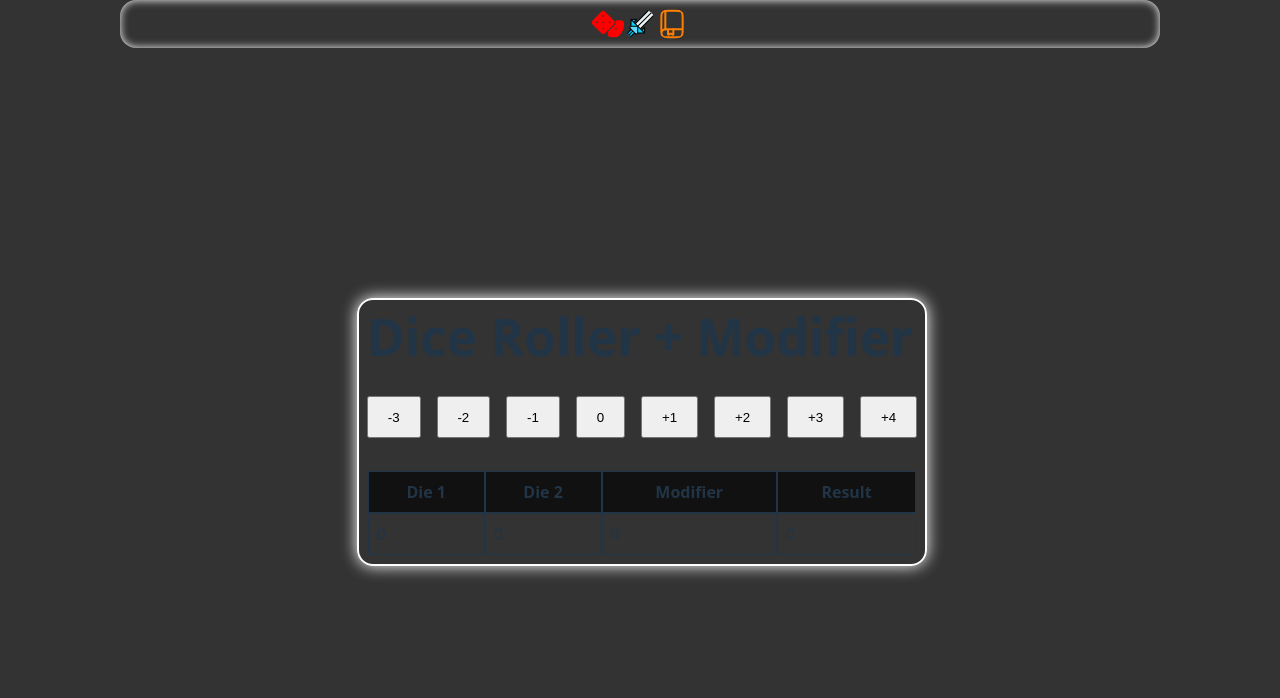
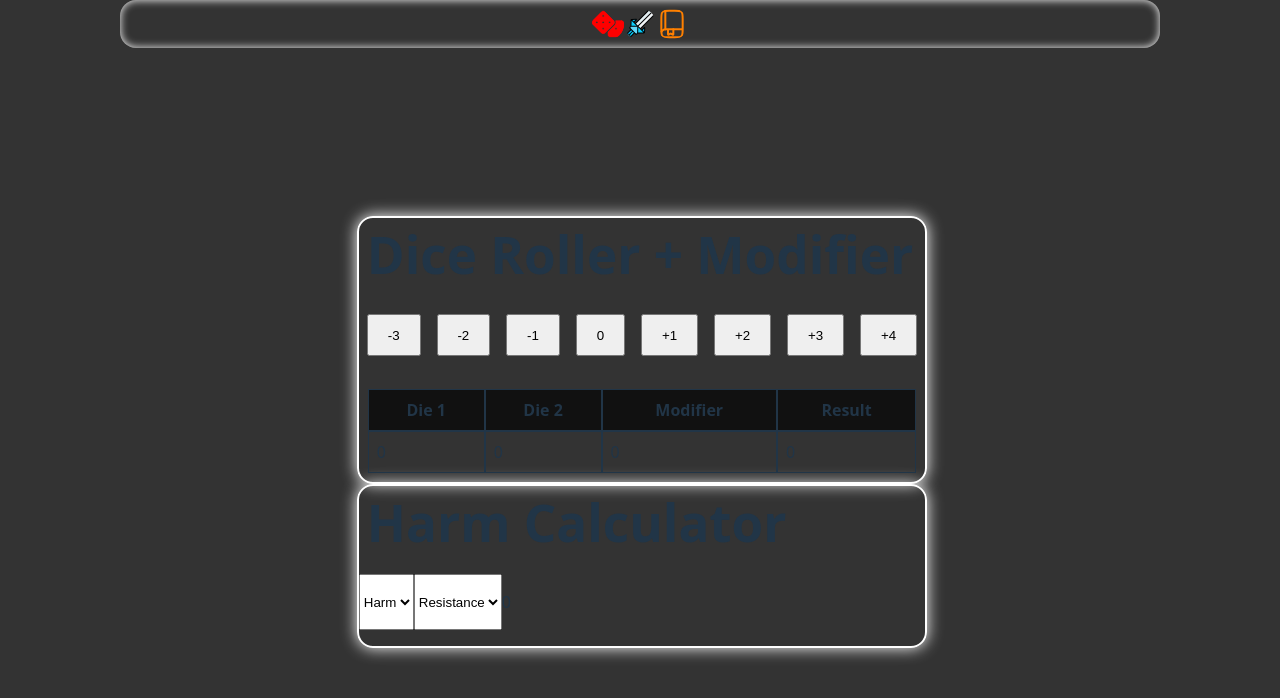
Before and after one commit to jauntyjocularjay/Apocalypse-World-MC-Utility, a React (Vite) app: page / in a window 1280 px wide. Shown: the top 698 px of the page. Built offline with nearby package versions, Linux system fonts and the light colour scheme.

Commit message:
Net harm works!

```diff
--- a/src/App.css
+++ b/src/App.css
@@ -98,3 +98,13 @@ th, td {
     outline: solid 1px;
     padding: 8px;
 }
+
+.harm-calculator-output {
+    display: flex;
+    flex: row;
+}
+
+.harm-selector .resistance-selector .net-harm-output {
+    flex-shrink: 1;
+    flex-grow: 1;
+}
--- a/src/App.tsx
+++ b/src/App.tsx
@@ -2,6 +2,7 @@ import { useState } from 'react'
 import './App.css'
 import DiceRoller from './Components/DiceRoller'
 import IconBar from './Components/Navigation'
+import NetHarmCalculator from './Components/NetHarm'
 
 function App() {
     const [_diceRollerVisisble, setDiceRollerVisisble] = useState(true)
@@ -20,6 +21,7 @@ function App() {
         <>
             <IconBar _toggleDiceRoller={toggleDiceRoller} _toggleNetHarm={toggleNetHarm} _toggleMoves={toggleMoves}/>
             <DiceRoller _visible={_diceRollerVisisble} />
+            <NetHarmCalculator />
         </>
     )
 }
--- a/src/Components/NetHarm/Option.tsx
+++ b/src/Components/NetHarm/Option.tsx
@@ -8,7 +8,7 @@ type Props = {
 
 const Option: React.FC<Props> = ({_value}) => {
   return (
-    <option value={_value} />
+    <option value={_value}>{_value}</option>
   )
 }
 
--- a/src/Components/NetHarm/SelectHarmValue.tsx
+++ b/src/Components/NetHarm/SelectHarmValue.tsx
@@ -3,17 +3,26 @@ import Option from "./Option"
 
 
 type Props = {
-    _defaultValue: string
+    _onChange: (harm: number) => void
 }
 
+const SelectHarmValue: React.FC<Props> = ({ _onChange }) => {
+    const options = [<Option key='harm' _value='Harm' />]
 
-const SelectHarmValue: React.FC<Props> = ({_defaultValue}) => {
+    function handleChange(event: React.ChangeEvent<HTMLSelectElement>) {
+        const value = parseInt(event.target.value)
+        _onChange(value)
+    }
 
-    const options = [
-        <Option value='Armor' />
-    ]
+    for (let i = 0; i <= 10; i++) {
+        options.push(<Option key={`resistance-${i}`} _value={`${i}`} />)
+    }
 
-    return <input type='select' defaultValue={_defaultValue}></input>
+    return (
+        <select className='harm-selector' defaultValue='Harm' onChange={handleChange}>
+            {options}
+        </select>
+    )
 }
 
 export default SelectHarmValue
--- /dev/null
+++ b/src/Components/NetHarm/SelectResistanceValue.tsx
@@ -0,0 +1,30 @@
+import Option from './Option'
+
+
+
+type Props = {
+    _onChange: (resistance: number) => void
+}
+
+const SelectArmorValue: React.FC<Props> = ({ _onChange }) => {
+    const options: React.JSX.Element[] = [
+        <Option key='resistance' _value='Resistance' />
+    ]
+
+    function handleChange(event: React.ChangeEvent<HTMLSelectElement>) {
+        const value = parseInt(event.target.value)
+        _onChange(value)
+    }
+
+    for (let i = 0; i <= 10; i++) {
+        options.push(<Option key={`resistance-${i}`} _value={`${i}`} />)
+    }
+
+    return (
+        <select className='resistance-selector' defaultValue='Resistance' onChange={handleChange}>
+            {options}
+        </select>
+    )
+}
+
+export default SelectArmorValue
--- a/src/Components/NetHarm/index.tsx
+++ b/src/Components/NetHarm/index.tsx
@@ -1,10 +1,34 @@
-import {useState} from 'react'
+import { useState } from 'react'
+import SelectHarmValue from './SelectHarmValue'
+import SelectResistanceValue from './SelectResistanceValue'
 
 const NetHarmCalculator = () => {
-  return (
-    <div>
-    </div>
-  )
+    const [harm, setHarm] = useState(0)
+    const [resistance, setResistance] = useState(0)
+
+    function calculateHarm() {
+        const result = harm - resistance
+        return result > 0 ? result : 0
+    }
+
+    function onSelectHarm(harm: number) {
+        setHarm(harm)
+    }
+
+    function onSelectResistance(resistance: number) {
+        setResistance(resistance)
+    }
+
+    return (
+        <form name='harm-calculator' className='card' flex-flow='row'>
+            <h1>Harm Calculator</h1>
+            <div className='harm-calculator-output'>
+                <SelectHarmValue _onChange={onSelectHarm} />
+                <SelectResistanceValue _onChange={onSelectResistance} />
+                <div className='net-harm-output'>{calculateHarm()}</div>
+            </div>
+        </form>
+    )
 }
 
 export default NetHarmCalculator
```
Also changed, not shown: src/Components/NetHarm/SelectArmorValue.tsx (deleted, +0 -20 lines).
